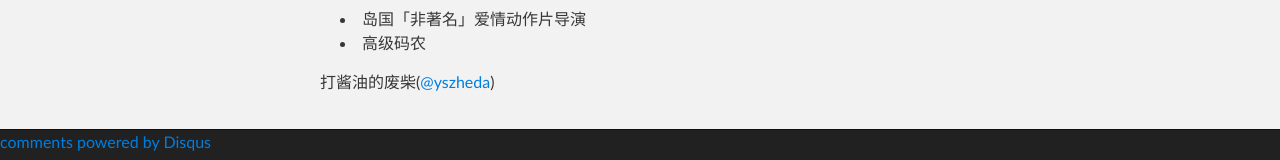
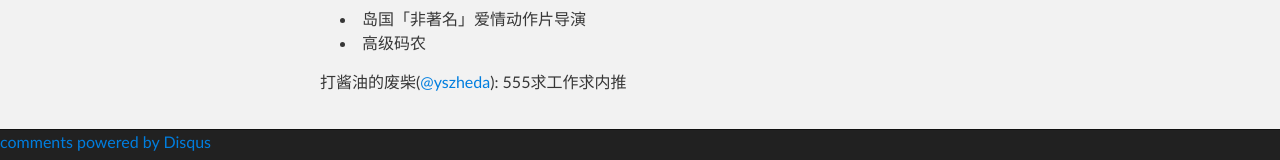
Before and after one commit to zjucs0803/helloworld, a plain HTML site: page index.html in a window 1280 px wide. Shown: the part 491-651 px from the top of the page. Drawn offline with Linux system fonts and the light colour scheme; a script that the page names is missing.

Commit message:
Update index.html

```diff
--- a/index.html
+++ b/index.html
@@ -45,7 +45,7 @@
 <ul>
 <li>岛国「非著名」爱情动作片导演</li>
 <li>高级码农</li>
-</ul><p>打酱油的废柴(<a href="https://github.com/yszheda" class="user-mention">@yszheda</a>)</p>
+</ul><p>打酱油的废柴(<a href="https://github.com/yszheda" class="user-mention">@yszheda</a>): 555<b>求工作求内推</b> </p>
       </section>
     </div>
 
```
